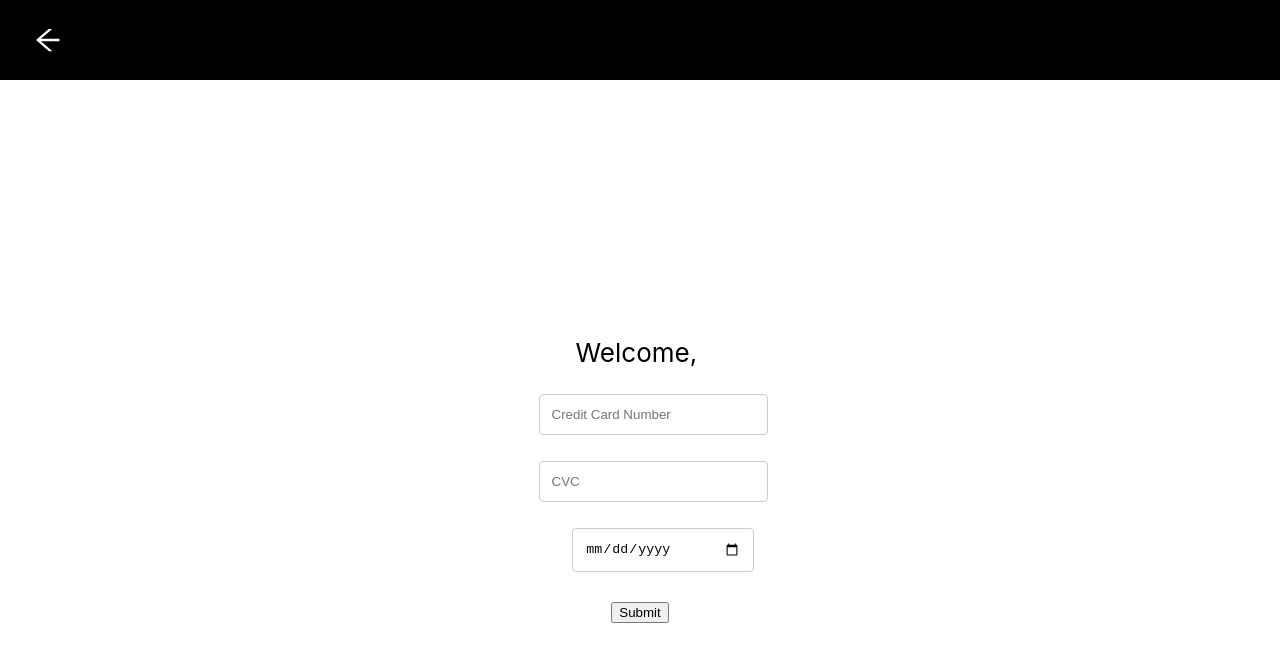
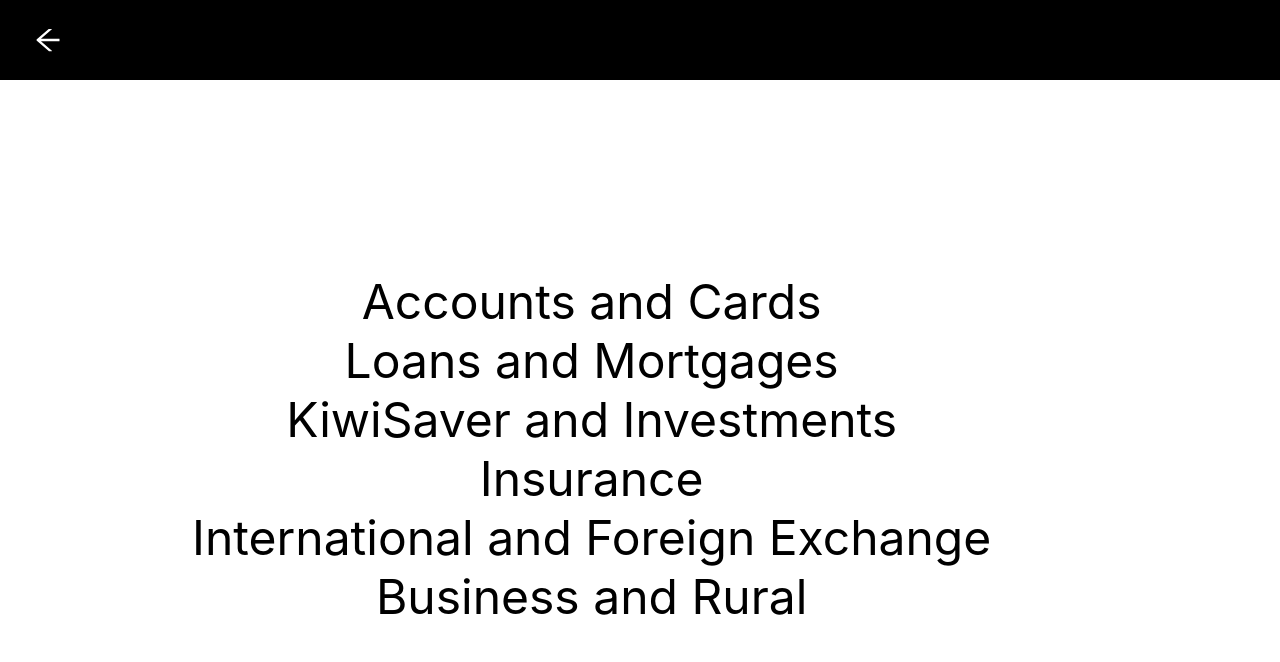
Before and after one commit to TonyHNIU/ASB-Assignment, a React (Create React App) app: page / in a window 1280 px wide. Both pictures are taken after a click on the element 640 px from the left and 40 px from the top of the page. Shown: the top 662 px of the page. Built offline with nearby package versions, Linux system fonts and the light colour scheme.

Commit message:
finish the assignment

```diff
--- a/src/App.css
+++ b/src/App.css
@@ -65,3 +65,14 @@
   position: absolute;
   color: red;
 }
+
+.navContent {
+  display: grid;
+  justify-content: space-between;
+  align-items: center;
+  height: 3.75rem;
+  font-size: 3rem;
+  padding: 12rem;
+  text-decoration: none;
+  color: black;
+}
--- a/src/App.tsx
+++ b/src/App.tsx
@@ -39,6 +39,7 @@
           </div>
         </nav>
       </div>
+      {sidebar === false ? (
         <form onSubmit={onSubmit} className="App-content">
           <div>
             Welcome,&nbsp;
@@ -101,6 +102,16 @@
             Submit
           </button>
         </form>
+      ) : (
+        <div className="navContent">
+          <div>Accounts and Cards</div>
+          <div>Loans and Mortgages</div>
+          <div>KiwiSaver and Investments</div>
+          <div>Insurance</div>
+          <div>International and Foreign Exchange</div>
+          <div>Business and Rural</div>
+        </div>
+      )}
     </div>
   );
 };
```
Lines whose indentation alone changed are shown as unchanged.
